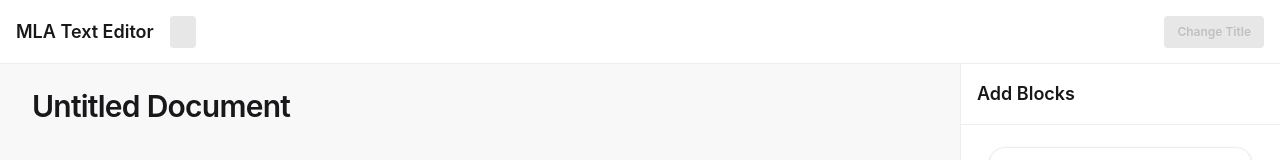
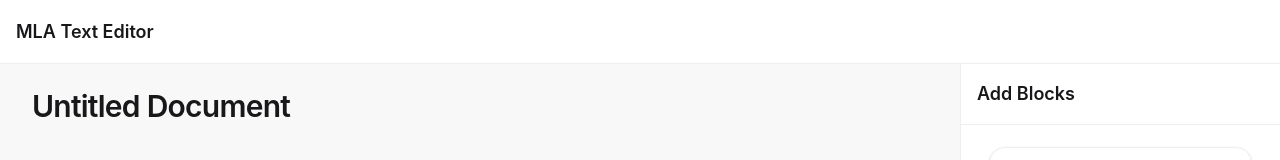
Before and after one commit to sprucepine/mla-text-editor, a Vue app: page / in a window 1280 px wide. Shown: the top 160 px of the page. Built offline with nearby package versions, Linux system fonts and the light colour scheme; the HTML template or start-up script is replaced by a standard one.

Commit message:
feat: update navbar button styles and improve document saving status display

```diff
--- a/src/components/Navbar.vue
+++ b/src/components/Navbar.vue
@@ -35,30 +35,26 @@ function closeRenameModal() {
   <header class="navbar w-full border-b border-base-300 bg-base-100 px-4 shadow-sm">
     <div class="navbar-start">
         <div class="text-lg font-semibold pr-4">MLA Text Editor</div>
-        <button class="btn btn-sm btn-outline" :disabled="!documentStore.activeDocument" @click="openRenameModal">
-          <Label v-if="documentStore.activeDocument" :text="documentStore.activeDocument.fileTitle || 'Untitled Document'" :icon="documentStore.activeDocument.fileIcon || 'mdi-file-document-outline'" />
+        <button v-if="documentStore.activeDocument" class="btn btn-sm btn-ghost" :disabled="!documentStore.activeDocument" @click="openRenameModal">
+          <Label :text="documentStore.activeDocument.fileTitle || 'Untitled Document'" :icon="documentStore.activeDocument.fileIcon || 'mdi-file-document-outline'" />
+          <iconify-icon icon="mdi-pencil" />
         </button>
         <!-- Document Saving Information-->
-        <div v-if="documentStore.activeDocument" class="ml-4 text-sm text-muted-foreground">
+        <div v-if="documentStore.activeDocument" class="text-sm text-muted-foreground">
           <div v-if="documentStore.saveState === 'saved'">
             <Label :text="'Saved'" :icon="'mdi-check-circle-outline'" />
-          </div>
-          <div v-else-if="documentStore.saveState === 'saving'">
-            <Label :text="'Saving...'" :icon="'mdi-progress-clock'" />
           </div>
           <div v-else-if="documentStore.saveState === 'error'">
             <Label :text="'Error saving changes'" :icon="'mdi-alert-circle-outline'" />
           </div>
           <div v-else>
-            <Label :text="'Unsaved changes'" :icon="'mdi-alert-outline'" />
+            <Label :text="'Saving...'" :icon="'mdi-progress-clock'" />
           </div>
+
         </div>
     </div>
 
     <div class="navbar-end">
-      <button class="btn btn-sm btn-outline" :disabled="!documentStore.activeDocument" @click="openRenameModal">
-        Change Title
-      </button>
     </div>
   </header>
 
```
